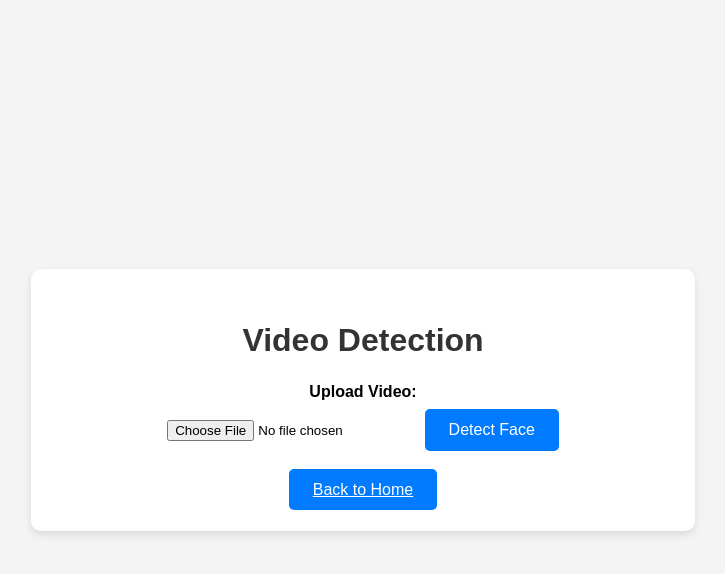
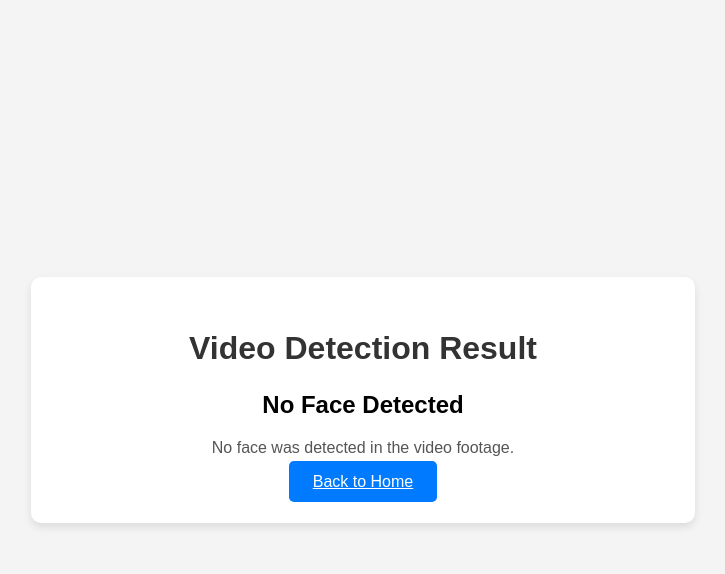
Before and after one commit to mjavadev/ForensiTrack, a Flask app: page /detect_result in a window 1280 px wide. Shown: the top 574 px of the page, without its empty margins (277-1002 px from the left). Run offline with Flask 3, Linux system fonts and the light colour scheme.

Commit message:
screenshot generated from video, but only image icon got displayed

```diff
--- a/app.py
+++ b/app.py
@@ -3,23 +3,20 @@ import os
 import face_recognition
 import cv2
 import numpy as np
-import subprocess
+from detect_face_in_video import detect_face_in_video
+
 
 app = Flask(__name__, static_folder='static')
 
 # Configure upload folders
 UPLOAD_FOLDER = 'static/images'
 VIDEO_FOLDER = 'static/videos'
-DATABASE_FOLDER = 'static/database'  # Database moved inside static
-
 app.config['UPLOAD_FOLDER'] = UPLOAD_FOLDER
 app.config['VIDEO_FOLDER'] = VIDEO_FOLDER
-app.config['DATABASE_FOLDER'] = DATABASE_FOLDER
 
 # Ensure upload folders exist
 os.makedirs(UPLOAD_FOLDER, exist_ok=True)
 os.makedirs(VIDEO_FOLDER, exist_ok=True)
-os.makedirs(DATABASE_FOLDER, exist_ok=True)
 
 # Home page
 @app.route('/')
@@ -51,7 +48,6 @@ def match():
     sketch = request.args.get('sketch')
     match = request.args.get('match')
     distance = request.args.get('distance')
-    print(f"Matched Image: {match}")  # Debug statement
     return render_template('match.html', sketch=sketch, match=match, distance=distance)
 
 # Video detection page
@@ -60,6 +56,7 @@ def video_detection():
     match = request.args.get('match')
     return render_template('detect.html', match=match)
 
+# Handle video upload and face detection
 # Handle video upload and face detection
 @app.route('/detect_video', methods=['POST'])
 def detect_video():
@@ -72,23 +69,39 @@ def detect_video():
     video.save(video_path)
 
     # Get the matched image path
-    matched_image_path = os.path.join(app.config['DATABASE_FOLDER'], request.form['match'])
+    matched_image_path = os.path.join('static', 'database', request.form['match'])
 
-    # Check if the matched image exists
     if not os.path.exists(matched_image_path):
         return "Matched image not found in the database.", 404
 
-    # Run the face detection script dynamically
-    subprocess.run(["python", "detect_face_in_video.py", matched_image_path, video_path])
+    # Detect the matched face in the video
+    detected, screenshot_path = detect_face_in_video(video_path, matched_image_path)
 
-    return redirect(url_for('detect_result', detected=True, screenshot="screenshot.jpg"))
+    print(f"Detection result: {detected}, Screenshot path: {screenshot_path}")  # Debug print
 
+    detected_str = 'True' if detected else 'False'
+
+    if detected:
+        return redirect(url_for('detect_result', detected=detected_str, screenshot=screenshot_path))
+    else:
+        return redirect(url_for('detect_result', detected=detected_str))
+
+
+# Video detection result page
 # Video detection result page
 @app.route('/detect_result')
 def detect_result():
     detected = request.args.get('detected')
     screenshot = request.args.get('screenshot')
-    return render_template('detect.html', detected=detected, screenshot=screenshot)
+
+    print(f"Detected: {detected}, Screenshot: {screenshot}")  # Debug print
+
+    if detected == 'True':
+        return render_template('detect_result.html', detected=True, screenshot=screenshot)
+    else:
+        return render_template('detect_result.html', detected=False)
+
+
 
 # Match sketch to database
 def match_sketch_to_db(sketch_path):
@@ -99,11 +112,12 @@ def match_sketch_to_db(sketch_path):
         return None, None
 
     sketch_encoding = sketch_encoding[0]
+    database_folder = 'static/database'
     best_match = None
     best_match_distance = float('inf')
 
-    for image_name in os.listdir(app.config['DATABASE_FOLDER']):
-        image_path = os.path.join(app.config['DATABASE_FOLDER'], image_name)
+    for image_name in os.listdir(database_folder):
+        image_path = os.path.join(database_folder, image_name)
         db_image = face_recognition.load_image_file(image_path)
         db_encoding = face_recognition.face_encodings(db_image)
 
@@ -116,5 +130,6 @@ def match_sketch_to_db(sketch_path):
 
     return best_match, best_match_distance
 
+
 if __name__ == '__main__':
     app.run(debug=True)
--- /dev/null
+++ b/templates/detect_result.html
@@ -0,0 +1,25 @@
+<!DOCTYPE html>
+<html lang="en">
+<head>
+    <meta charset="UTF-8">
+    <meta name="viewport" content="width=device-width, initial-scale=1.0">
+    <title>Video Detection Result</title>
+    <link rel="stylesheet" href="{{ url_for('static', filename='css/styles.css') }}">
+</head>
+<body>
+    <div class="container">
+        <h1>Video Detection Result</h1>
+
+        {% if detected %}
+            <h2>Face Detected</h2>
+            <!-- Display the screenshot from the 'static/images' folder -->
+            <img src="{{ url_for('static', filename='images/' ~ screenshot) }}" alt="Detected Face" class="screenshot">
+        {% else %}
+            <h2>No Face Detected</h2>
+            <p>No face was detected in the video footage.</p>
+        {% endif %}
+
+        <a href="/" class="btn">Back to Home</a>
+    </div>
+</body>
+</html>
```
Also changed, not shown: detect_face_in_video.py (+70 -26 lines), static/images/screenshot.jpg (added), templates/detect.html (line endings or trailing spaces), templates/index.html (line endings or trailing spaces), templates/match.html (line endings or trailing spaces).
